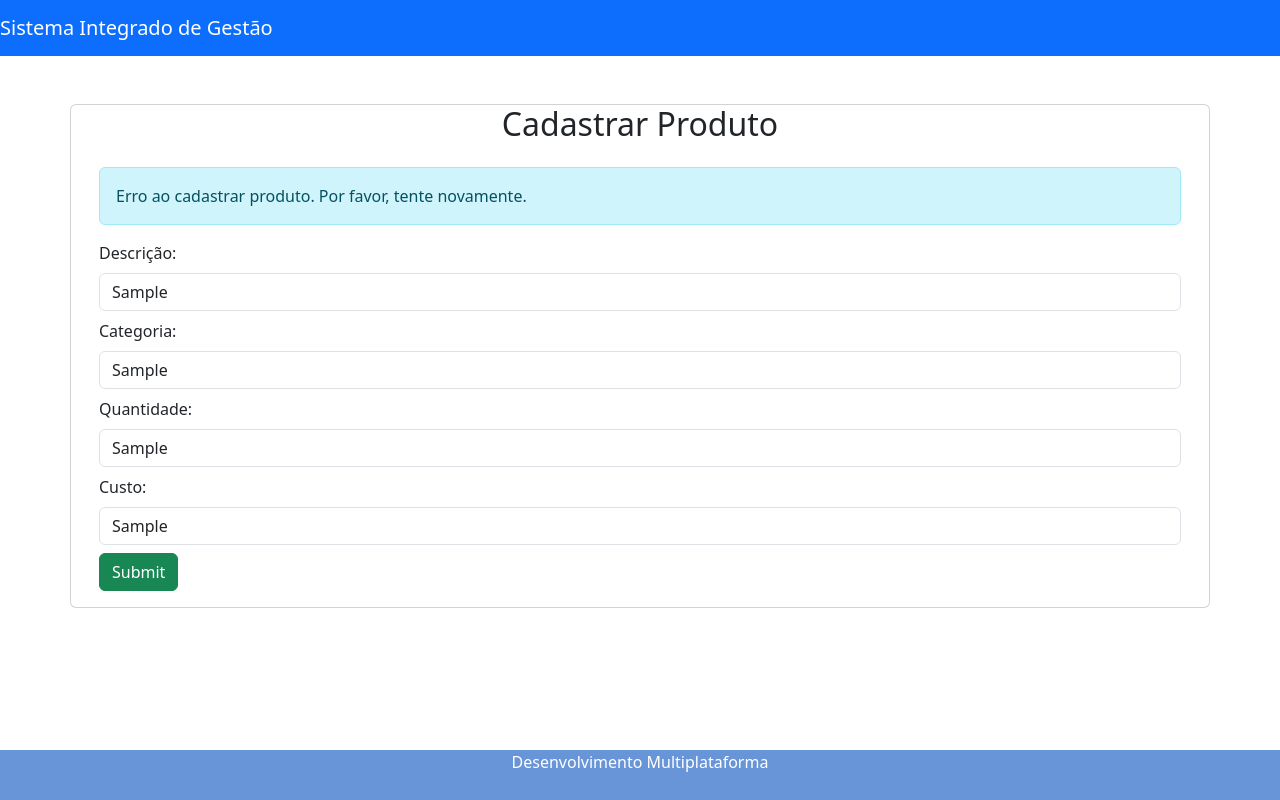
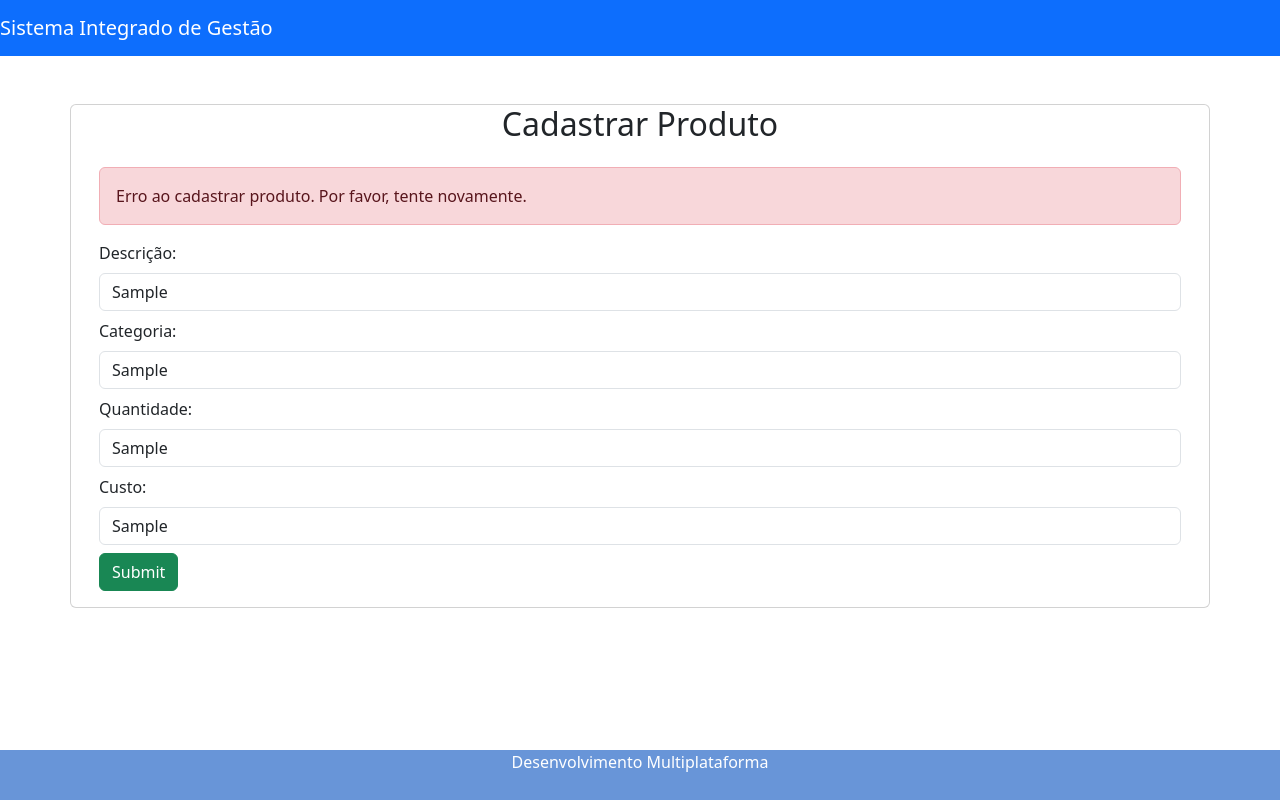
Before and after one commit to ffvprogweb/f1-aula11, a React (Create React App) app: page /cad-produto in a window 1280 px wide. Both pictures are taken after typing "Sample", "Sample", "Sample", "Sample" into the empty fields and a click on the button "Submit". Built offline with nearby package versions, Linux system fonts and the light colour scheme; no server answers.

Commit message:
função - cadastrar produto  On branch master  Changes to be committed: 	modified:   src/componentes/CadastrarProduto/index.js

```diff
--- a/src/componentes/CadastrarProduto/index.js
+++ b/src/componentes/CadastrarProduto/index.js
@@ -70,7 +70,7 @@ function CadastrarProduto() {
         .then((response) => {
           console.log(response.data);
           setMensagem(response.data); // Atualiza o estado com a mensagem da resposta HTTP
-          // Você pode fazer o que quiser com a mensagem aqui, como mostrá-la em um modal ou em algum elemento na tela
+
           navigator("/produtos");
         })
         .catch((error) => {
@@ -89,7 +89,7 @@ function CadastrarProduto() {
 
           <div className="card-body">
             {/* Exibição da mensagem */}
-            {mensagem && <div className="alert alert-info">{mensagem}</div>}
+            {mensagem && <div className="alert alert-danger">{mensagem}</div>}
             <form>
               <div className="form-group mb-2">
                 <label className="form-label"> Descrição:</label>
@@ -106,6 +106,7 @@ function CadastrarProduto() {
                 <label className="form-label"> Categoria:</label>
                 <input
                   type="text"
+                  id="categoria"
                   placeholder="Entre com a categoria a qual o produto pertence"
                   name="categoria"
                   value={categoria}
```
